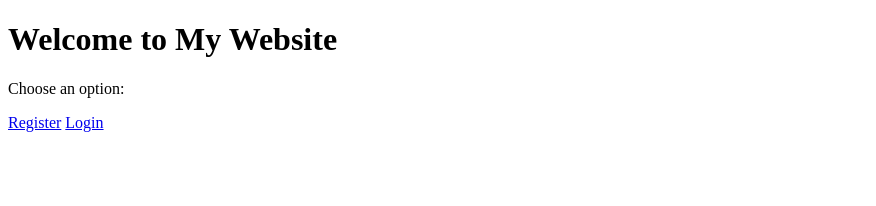
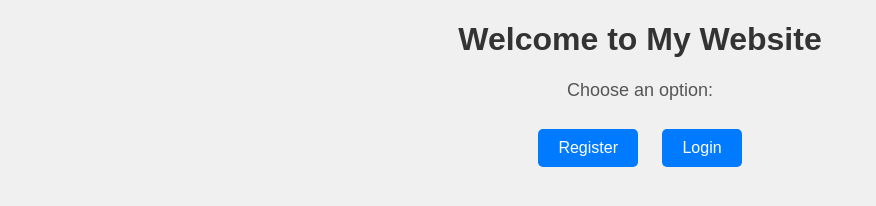
Before and after one commit to Madhkunchala/team, a website: page views/index.html in a window 1280 px wide. Shown: the whole page, without its empty margins (0-876 px from the left). Drawn offline with Linux system fonts and the light colour scheme.

Commit message:
Your commit message here

```diff
--- a/views/index.html
+++ b/views/index.html
@@ -4,6 +4,37 @@
     <meta charset="UTF-8">
     <meta name="viewport" content="width=device-width, initial-scale=1.0">
     <title>Welcome Page</title>
+    <style>
+        body {
+            font-family: Arial, Helvetica, sans-serif;
+            background-color: #f0f0f0;
+            text-align: center;
+        }
+
+        h1 {
+            color: #333;
+        }
+
+        p {
+            font-size: 18px;
+            color: #555;
+        }
+
+        a {
+            display: inline-block;
+            padding: 10px 20px;
+            background-color: #007BFF;
+            color: #fff;
+            text-decoration: none;
+            margin: 10px;
+            border-radius: 5px;
+            transition: background-color 0.3s ease-in-out;
+        }
+
+        a:hover {
+            background-color: #0056b3;
+        }
+    </style>
 </head>
 <body>
     <h1>Welcome to My Website</h1>
```
